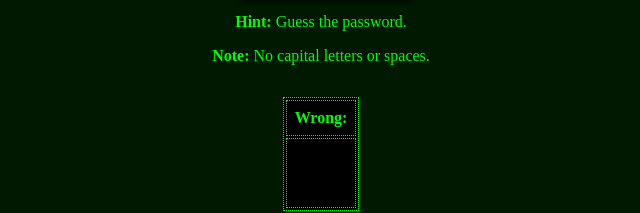
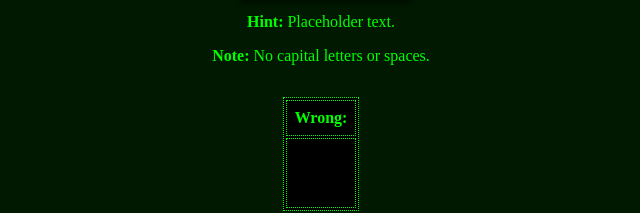
Before and after one commit to DCabrera290/password-craking, a plain HTML site: page index.html in a window 1280 px wide. Shown: the part 601-814 px from the top of the page, 319-959 px from the left. Drawn offline with Linux system fonts and the light colour scheme.

Commit message:
second commit

```diff
--- a/index.html
+++ b/index.html
@@ -20,7 +20,7 @@
       <h1><i>Guess the Password!</i></h1>
       <form id="password-form">
       </form>
-      <p><strong>Hint: </strong>Guess the password.</p>
+      <p><strong>Hint: </strong>Placeholder text.</p>
       <p><strong>Note: </strong>No capital letters or spaces.</p>
       <table>
         <thead>
```
